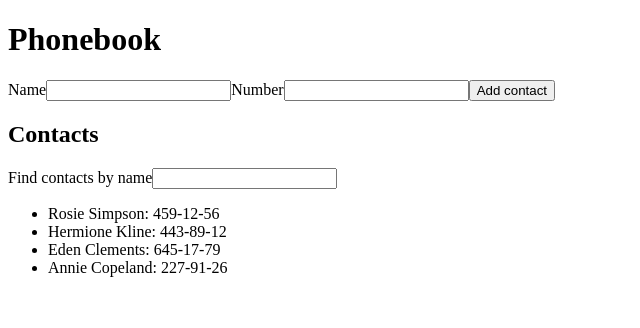
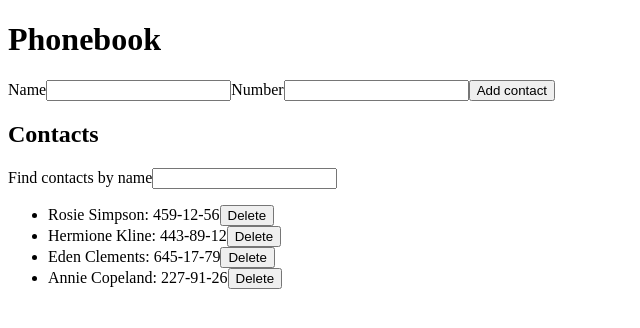
Before and after one commit to StasKazikin/goit-react-hw-02-phonebook, a React (Create React App) app: page / in a window 1280 px wide. Shown: the top 328 px of the page, without its empty margins (0-640 px from the left). Built offline with nearby package versions, Linux system fonts and the light colour scheme.

Commit message:
добавлена возможность удаления контактов

```diff
--- a/src/App.js
+++ b/src/App.js
@@ -29,6 +29,14 @@ class App extends Component {
     });
   };
 
+  deleteContact = (event) => {
+    this.setState(({ contacts }) => {
+      return {
+        contacts: contacts.filter(({ id }) => id !== event.target.id),
+      };
+    });
+  };
+
   changeFilter = (event) => {
     this.setState({
       filter: event.currentTarget.value,
@@ -51,7 +59,7 @@ class App extends Component {
         <ContactForm onSubmit={this.addContact} />
         <h2>Contacts</h2>
         <Filter filter={this.state.filter} onChange={this.changeFilter} />
-        <ContactList contacts={filteredContacts} />
+        <ContactList contacts={filteredContacts} onClick={this.deleteContact} />
       </div>
     );
   }
--- a/src/components/ContactList/ContactList.jsx
+++ b/src/components/ContactList/ContactList.jsx
@@ -3,13 +3,16 @@ import PropTypes from "prop-types";
 
 class ContactList extends Component {
   render() {
-    const { contacts } = this.props;
+    const { contacts, onClick } = this.props;
 
     return (
       <ul>
         {contacts.map(({ name, number, id }) => (
           <li key={id}>
             {name}: {number}
+            <button id={id} type="button" onClick={onClick}>
+              Delete
+            </button>
           </li>
         ))}
       </ul>
```
